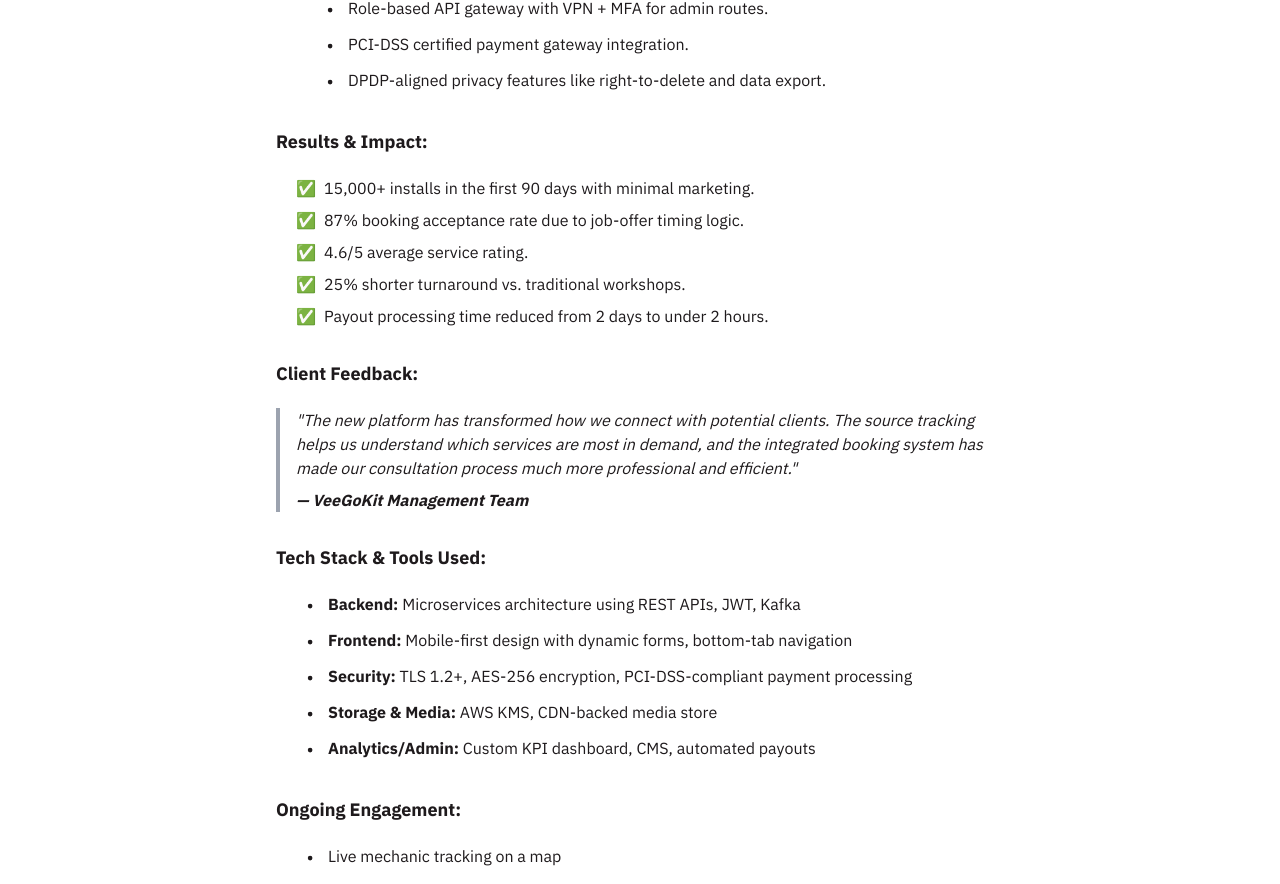
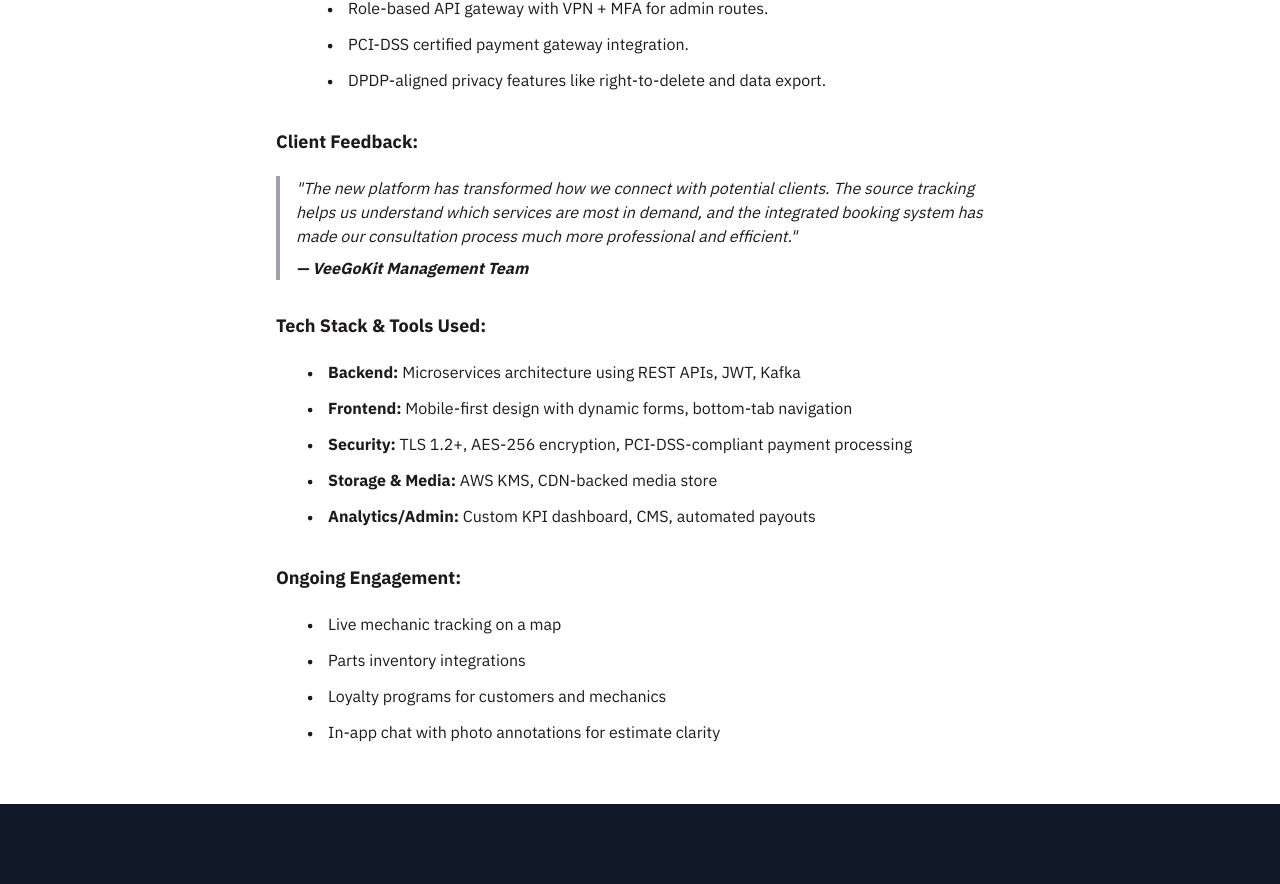
Before and after one commit to WeCodeThatGlobal/wecodethat, a Next.js app: page /case-study/veegokit in a window 1280 px wide. Shown: the part 3298-4182 px from the top of the page. Built offline with nearby package versions, Linux system fonts and the light colour scheme.

Commit message:
fix: remove result and metric in all case studies

```diff
--- a/app/case-study/chessplay/page.jsx
+++ b/app/case-study/chessplay/page.jsx
@@ -77,14 +77,6 @@
   ],
 };
 
-const results = [
-  "Onboarded 100+ coaches globally in first 6 months",
-  "Reduced operational workload by 40% for academy admins",
-  "Over 10,000+ lessons delivered via platform",
-  "95% positive feedback on student UX",
-  "Enabled full transition from WhatsApp/Sheets to a structured LMS",
-];
-
 const techStack = [
   "Next.js (Frontend)",
   "Node.js + Express (Backend API)",
@@ -144,14 +136,10 @@
 
           <div className="absolute top-28 md:top-40 left-1/2 transform -translate-x-1/2 w-full max-w-screen-xl px-4">
             <div className="flex flex-col justify-center items-center">
-              <h1 className="text-[#ffffff] text-center text-2xl sm:text-3xl md:text-4xl lg:text-6xl tracking-tight font-ibm leading-tight">
+              <h1 className="text-[#ffffff] text-center text-2xl sm:text-3xl md:text-4xl lg:text-6xl tracking-tight font-ibm leading-tight mb-16">
                 The All-in-One LMS Built For Chess <br /> Coaches, With Chess
                 Coaches
               </h1>
-              <div className="flex gap-x-3 items-center py-4 lg:mb-5">
-                <div className="w-2 h-2 rounded-full bg-[#ffffff]"></div>
-                <span className="text-[#ffffff] font-ibm">July 19, 2025</span>
-              </div>
             </div>
             <div className="w-[300px] h-[300px] md:w-[500px] md:h-[500px] lg:w-[600px] lg:h-[600px] xl:w-[700px] xl:h-[700px] mx-auto overflow-hidden">
               <div className="rounded-xl overflow-hidden">
@@ -303,18 +291,6 @@
             </ul>
           </section>
 
-          {/* Results */}
-          <section className="space-y-5">
-            <h2 className="text-lg font-bold">Results & Metrics:</h2>
-            <ul className="pl-5 space-y-2">
-              {results.map((item, index) => (
-                <li key={index} className="flex items-start gap-x-2">
-                  <span className="text-green-600">✅</span> {item}
-                </li>
-              ))}
-            </ul>
-          </section>
-
           {/* Testimonial */}
           <section className="space-y-5">
             <h2 className="text-lg font-bold">What Our Users Say:</h2>
--- a/app/case-study/onecalltax/page.jsx
+++ b/app/case-study/onecalltax/page.jsx
@@ -54,15 +54,6 @@
   "Fast-loading static architecture",
   "Intuitive navigation across service categories",
   "Educational content to build trust and authority",
-];
-
-const resultsList = [
-  "Improved lead generation by 250% across all service categories",
-  "Achieved 85% mobile traffic conversion rate",
-  "Reduced consultation booking friction by 60%",
-  "Increased organic search visibility for key compliance keywords",
-  "Generated qualified leads with clear source attribution",
-  "Streamlined admin workflow with automated lead tracking",
 ];
 
 const techStackList = [
@@ -138,13 +129,9 @@
 
           <div className="absolute top-28 md:top-40 left-1/2 transform -translate-x-1/2 w-full max-w-screen-xl px-4">
             <div className="flex flex-col justify-center items-center">
-              <h1 className="text-[#ffffff] text-2xl sm:text-3xl md:text-4xl lg:text-6xl tracking-tight font-ibm leading-tight">
+              <h1 className="text-[#ffffff] text-2xl sm:text-3xl md:text-4xl lg:text-6xl tracking-tight font-ibm leading-tight mb-16">
                 Tax Services Website with <br /> Integrated Booking System
               </h1>
-              <div className="flex gap-x-3 items-center py-4 lg:mb-5">
-                <div className="w-2 h-2 rounded-full bg-[#ffffff]"></div>
-                <span className="text-[#ffffff] font-ibm">July 19, 2025</span>
-              </div>
             </div>
             <div className="w-[300px] h-[300px] md:w-[500px] md:h-[500px] lg:w-[600px] lg:h-[600px] xl:w-[700px] xl:h-[700px] mx-auto overflow-hidden">
               <div className="rounded-xl overflow-hidden">
@@ -429,18 +416,6 @@
             </ul>
           </section>
 
-          {/* Results & Impact */}
-          <section className="space-y-5">
-            <h2 className="text-lg font-bold">Results & Impact:</h2>
-            <ul className="pl-5 space-y-2">
-              {resultsList.map((result, index) => (
-                <li key={index} className="flex items-start gap-x-2">
-                  <span className="text-green-600">✅</span> {result}
-                </li>
-              ))}
-            </ul>
-          </section>
-
           {/* Client Feedback */}
           <section className="space-y-5">
             <h2 className="text-lg font-bold">Client Feedback:</h2>
--- a/app/case-study/veegokit/page.jsx
+++ b/app/case-study/veegokit/page.jsx
@@ -68,14 +68,6 @@
   `Role-based API gateway with VPN + MFA for admin routes.`,
   `PCI-DSS certified payment gateway integration.`,
   `DPDP-aligned privacy features like right-to-delete and data export.`,
-];
-
-const resultsList = [
-  `15,000+ installs in the first 90 days with minimal marketing.`,
-  `87% booking acceptance rate due to job-offer timing logic.`,
-  `4.6/5 average service rating.`,
-  `25% shorter turnaround vs. traditional workshops.`,
-  `Payout processing time reduced from 2 days to under 2 hours.`,
 ];
 
 const techStackList = [
@@ -518,18 +510,6 @@
             </div>
           </section>
 
-          {/* Results & Impact */}
-          <section className="space-y-5">
-            <h2 className="text-lg font-bold">Results & Impact:</h2>
-            <ul className="pl-5 space-y-2">
-              {resultsList.map((result, index) => (
-                <li key={index} className="flex items-start gap-x-2">
-                  <span className="text-green-600">✅</span> {result}
-                </li>
-              ))}
-            </ul>
-          </section>
-
           {/* Client Feedback */}
           <section className="space-y-5">
             <h2 className="text-lg font-bold">Client Feedback:</h2>
```
